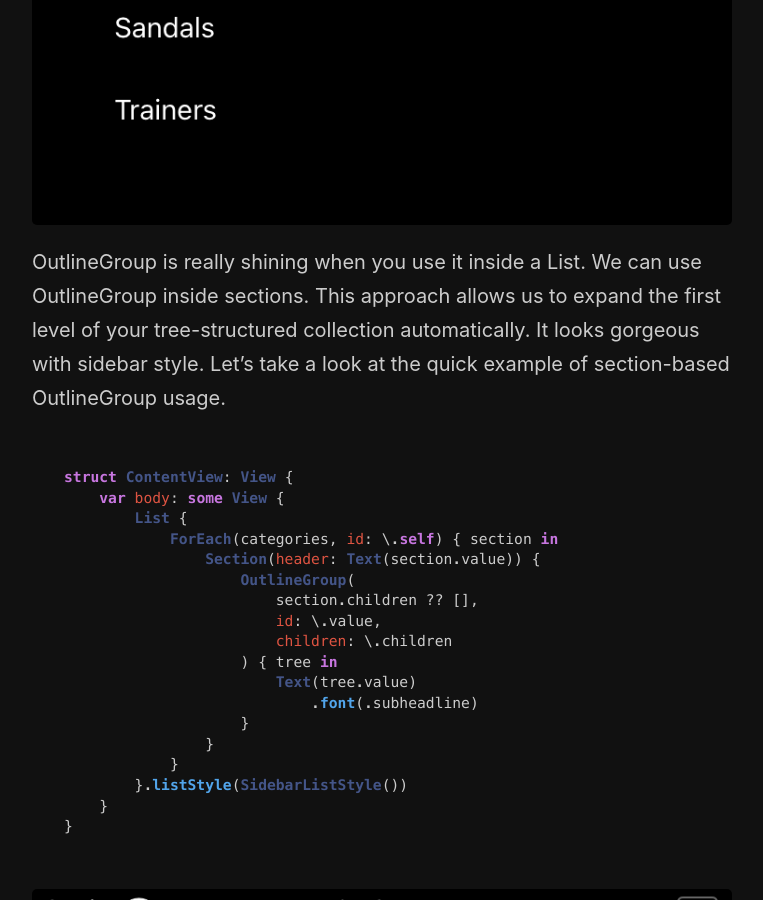
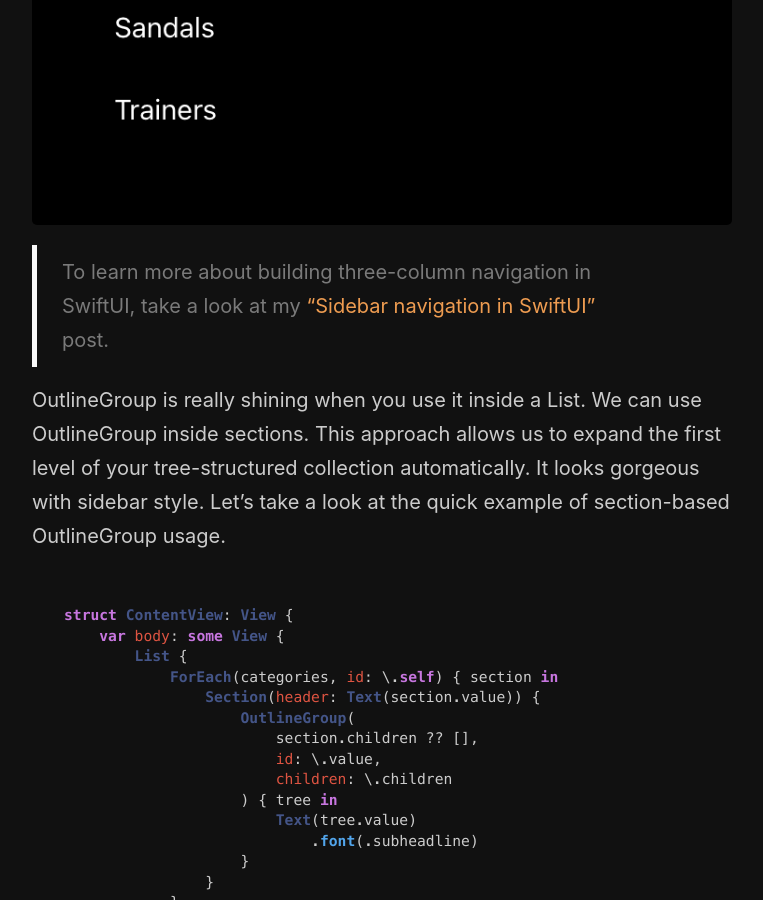
Before and after one commit to mecid/mecid.github.io, a Jekyll site: the page built from _posts/2020-09-02-displaying-recursive-data-using-outlinegroup-in-swiftui.md, in a window 1280 px wide and 900 px high, scrolled down 5087 px. Shown: the whole window, without its empty margins (258-1021 px from the left). Built offline with Jekyll 4.4.1, drawn with Linux system fonts in a browser that asks for light colours; some of the changed text lies outside the part shown.

Commit message:
Update 2020-09-02-displaying-recursive-data-using-outlinegroup-in-swiftui.md

````diff
--- a/_posts/2020-09-02-displaying-recursive-data-using-outlinegroup-in-swiftui.md
+++ b/_posts/2020-09-02-displaying-recursive-data-using-outlinegroup-in-swiftui.md
@@ -81,6 +81,8 @@ As you can see, there is a new List initializer that takes additional children p
 
 ![outline group](/public/outlineGroup2.png)
 
+> To learn more about building three-column navigation in SwiftUI, take a look at my ["Sidebar navigation in SwiftUI"](/2020/07/21/sidebar-navigation-in-swiftui/) post.
+
 OutlineGroup is really shining when you use it inside a List. We can use OutlineGroup inside sections. This approach allows us to expand the first level of your tree-structured collection automatically. It looks gorgeous with sidebar style. Let's take a look at the quick example of section-based OutlineGroup usage.
 
 ```swift
@@ -123,5 +125,7 @@ struct ContentView: View {
 
 You can use DisclosureGroup inside a Form view that allows you to build complex forms quickly in a very declarative way.
 
+> To learn more about the power of Form view in SwiftUI, take a look at my ["Building forms with SwiftUI"](/2019/06/19/building-forms-with-swiftui/) post.
+
 #### Conclusion
 Today we learned about another view that WWDC20 brings us in addition to the current collection of views. With the help of OutlineGroup, we can easily display the massive collection of tree-structured items. We also learned about DisclosureGroup that powers OutlineGroup. The nice bonus is that we can use DisclosureGroup separately. I hope you enjoy the post. Feel free to follow me on [Twitter](https://twitter.com/mecid) and ask your questions related to this article. Thanks for reading, and see you next week!
````
